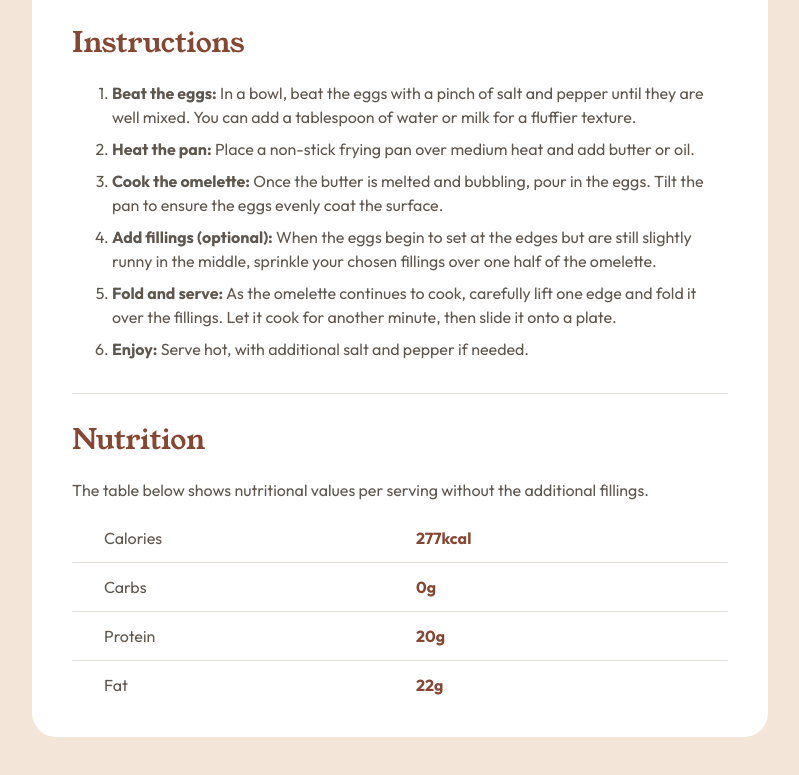
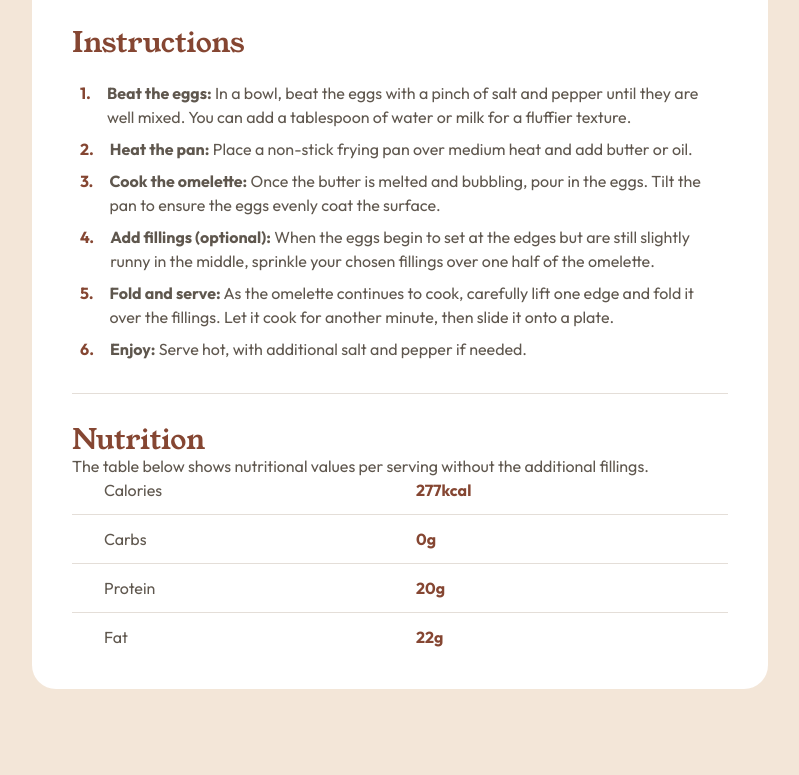
Before and after one commit to ccccchriz/recipe-page-main, a plain HTML site: page index.html in a window 1280 px wide. Shown: the part 1100-1875 px from the top of the page, without its empty margins (240-1039 px from the left). Drawn offline with Linux system fonts and the light colour scheme.

Commit message:
added custom number styling

```diff
--- a/style.css
+++ b/style.css
@@ -123,6 +123,7 @@ h6 {
 }
 
 body {
+  counter-reset: instruction;
   display: grid;
   place-items: center;
   background-color: var(--clr-neutral-300);
@@ -245,9 +246,27 @@ body {
 .instructions__list {
   display: grid;
   gap: 0.5rem;
+  list-style: none;
+  padding: 0;
 }
 
-.card__nutrition {
+.instructions__item {
+  display: grid;
+  grid-template-columns: auto 1fr;
+  gap: 1rem;
+  margin-left: 0.5rem;
+}
+
+.instructions__item::before {
+  display: block;
+  counter-increment: instruction;
+  content: counter(instruction) ".";
+  color: var(--clr-primary-brown);
+  font-size: 1rem;
+  font-weight: bold;
+}
+
+.instructions__item::before .card__nutrition {
   width: 100%;
   display: grid;
   gap: 1.5rem;
```
